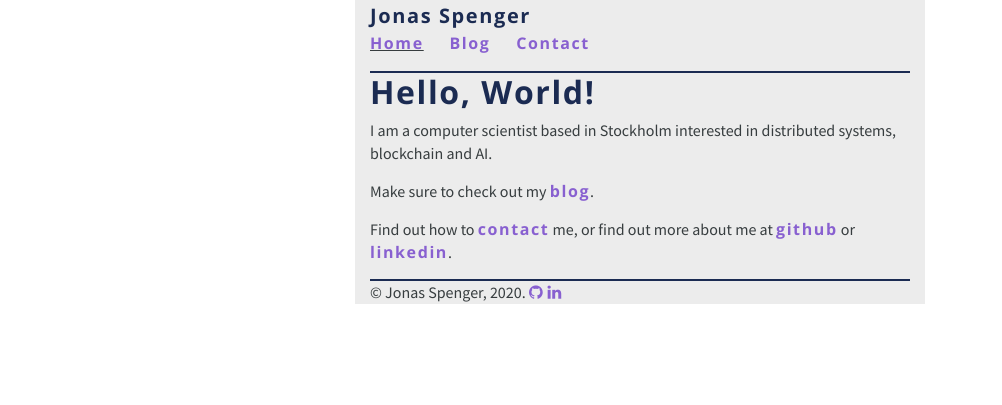
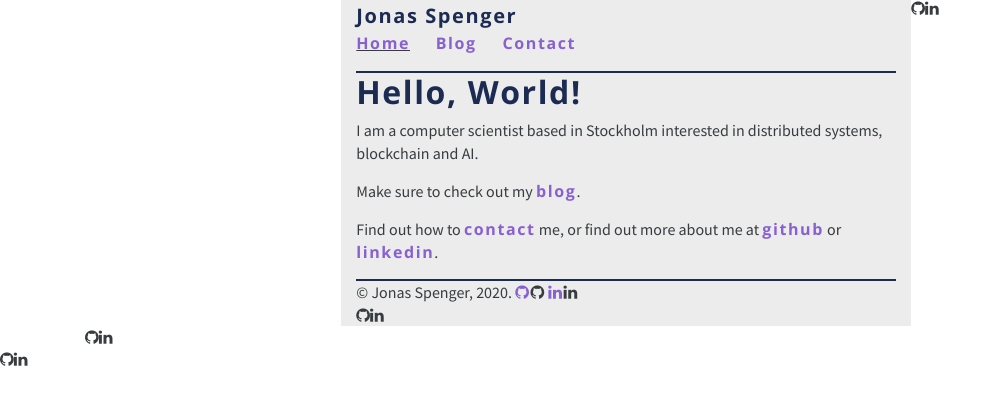
Before and after one commit to jspenger/jspenger.github.io, a Jekyll site: the page built from index.md, in a window 1280 px wide. Shown: the top 405 px of the page, without its empty margins (0-1002 px from the left). Built offline with Jekyll 4.4.1, drawn with Linux system fonts in a browser that asks for light colours.

Commit message:
Update default.html

```diff
--- a/_layouts/default.html
+++ b/_layouts/default.html
@@ -30,8 +30,8 @@
           </div>
           <footer>
             © Jonas Spenger, 2020.
-            <a href="https://github.com/jonasspenger" title="GitHub" <i class="fa fa-github"></a>
-            <a href="https://www.linkedin.com/in/jonasspenger" title="LinkedIn" <i class="fa fa-linkedin"></a>
+            <a href="https://github.com/jonasspenger" title="GitHub"><i class="fa fa-github"></a>
+            <a href="https://www.linkedin.com/in/jonasspenger" title="LinkedIn"><i class="fa fa-linkedin"></a>
           </footer>
         </div>
       </div>
```
